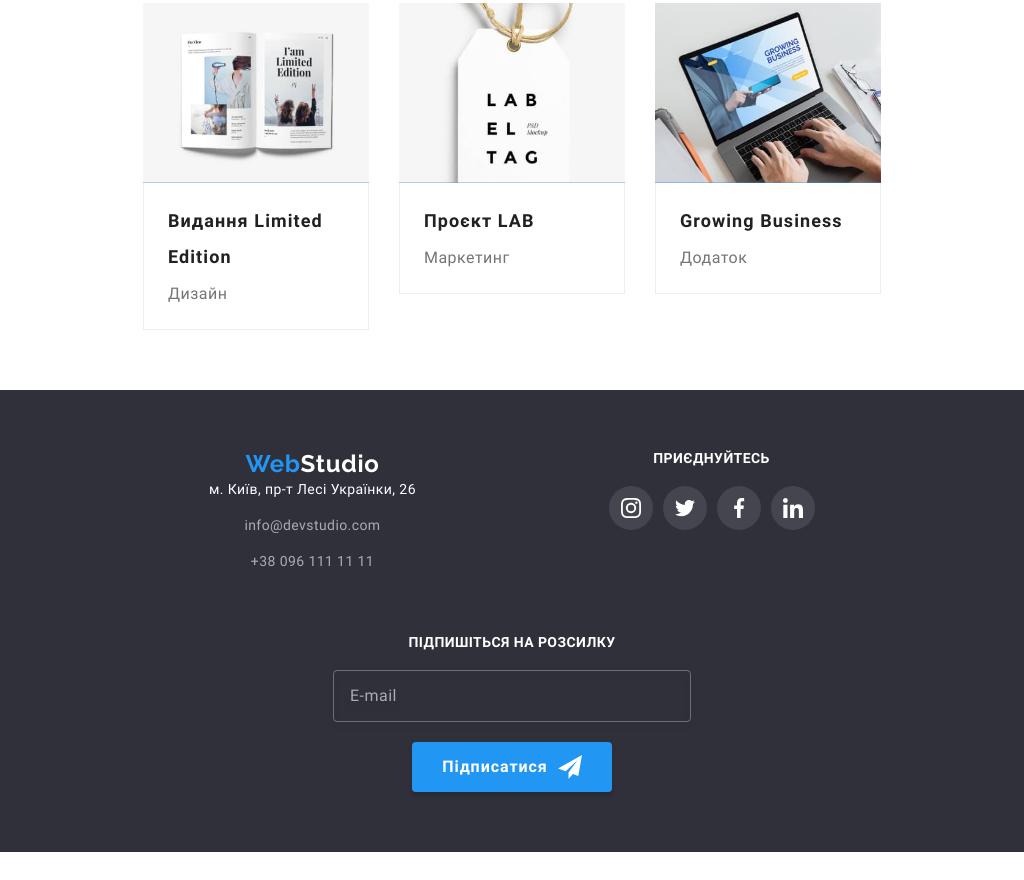
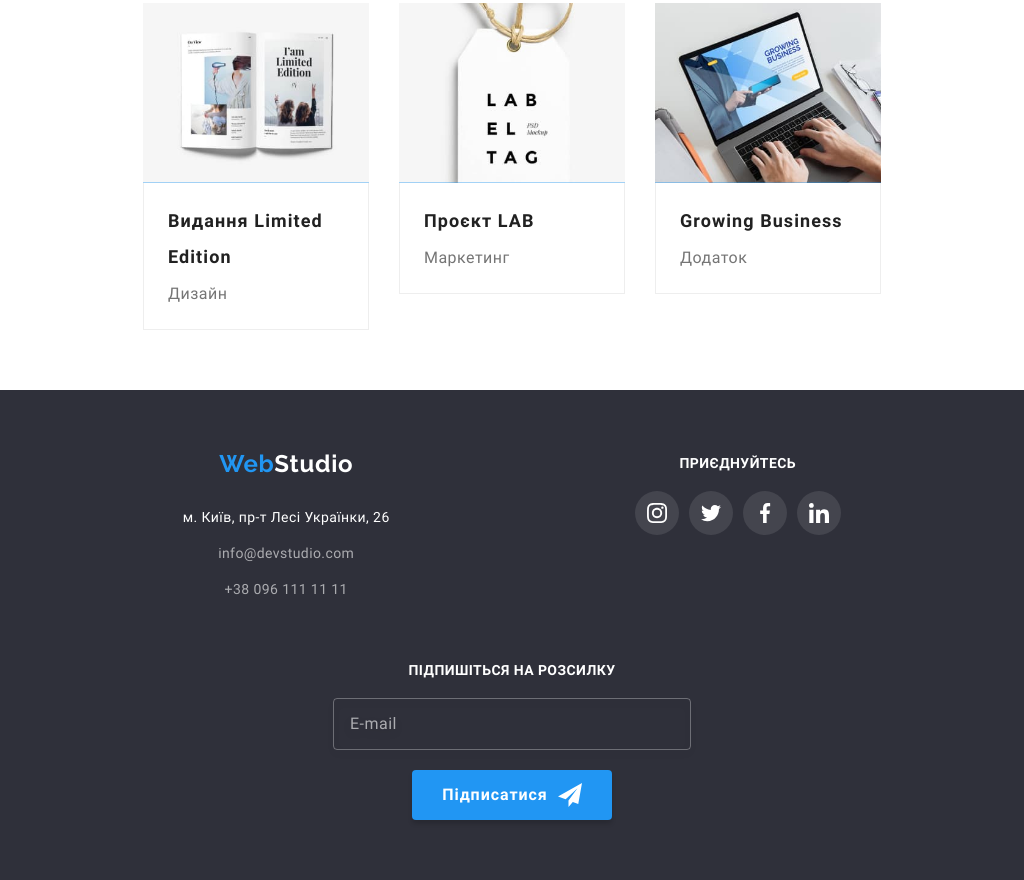
Before and after one commit to milacherkashyna/goit-markup-hw-08, a plain HTML site: page portfolio.html in a window 1024 px wide. Shown: the part 975-1855 px from the top of the page. Before the commit the page ends 1827 px from the top, so only its background shows below. Drawn offline with Linux system fonts and the light colour scheme.

```diff
--- a/sass/components/_footer.scss
+++ b/sass/components/_footer.scss
@@ -12,11 +12,15 @@
 
   @include tablet {
     flex-direction: row;
+    gap: 60px 165px;
+
   }
 
   @include desktop {
     flex-direction: row;
     align-items: baseline;
+    justify-content: flex-start;
+    gap: 70px;
   }
 
 }
@@ -33,6 +37,7 @@
 }
 
 .contacts__logo {
+  margin-bottom: 28px;
   color: var(--white);
 }
 
@@ -96,14 +101,17 @@
 
 .contacts,
 .join {
-  @media screen and (min-width: 769px) and (max-width: 1199px) {
-    flex-basis: calc(50% - 30px);
+  @media screen and (min-width: 768px) and (max-width: 1199px) {
+    flex-basis: calc((100% - 165px)/2);
+  }
+}
+.join {
+  @media screen and (min-width: 768px) and (max-width: 1199px) {
+    padding-top: 5px;;
   }
 }
 
-
 .subscribe {
-  // margin-left: auto;
   display: flex;
   flex-direction: column;
   align-items: center;
@@ -111,6 +119,7 @@
 
   @include desktop {
     align-items: flex-start;
+    margin-left: auto;
   }
 
   // gap: 20px;
--- a/sass/components/_header.scss
+++ b/sass/components/_header.scss
@@ -10,7 +10,11 @@
   position: relative;
   // justify-content:space-between
 }
-
+.header__logo {
+  @media screen and (max-width:767px){
+  padding: 16px 0 15px;
+  }
+}
 .nav {
   display: none;
 
```
Also changed, not shown: index.html (+1 -1 lines), css/main.css, css/main.min.css, 2 other files.
